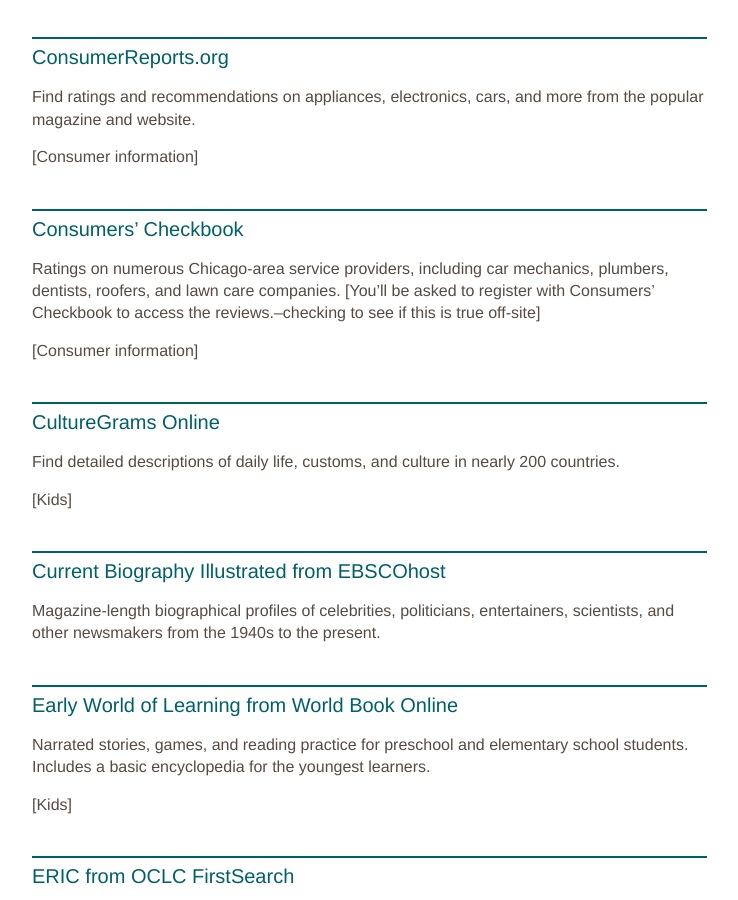
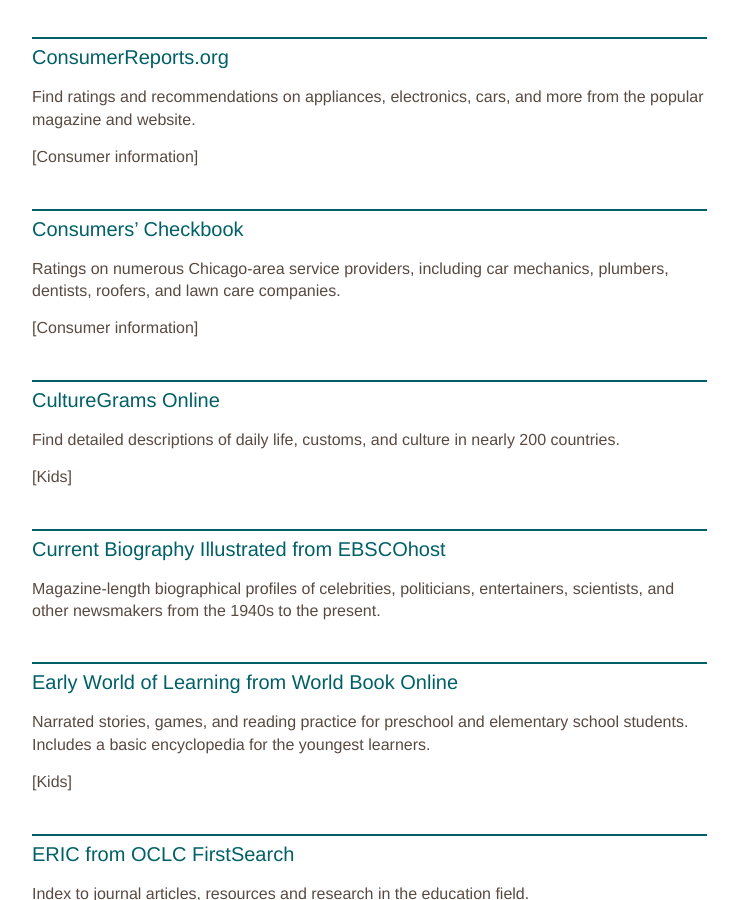
Before and after one commit to skokielibrary/spl-content, a Jekyll site: the page built from _content/bruce/resources--research-topic.markdown, in a window 1280 px wide and 900 px high, scrolled down 2183 px. Shown: the whole window, without its empty margins (126-864 px from the left). Built offline with Jekyll 4.4.1, drawn with Linux system fonts in a browser that asks for light colours.

Commit message:
Updated resources--research-topic.markdown

```diff
--- a/_content/bruce/resources--research-topic.markdown
+++ b/_content/bruce/resources--research-topic.markdown
@@ -72,7 +72,7 @@ Find ratings and recommendations on appliances, electronics, cars, and more from
 [Consumer information]
 
 ##Consumers' Checkbook
-Ratings on numerous Chicago-area service providers, including car mechanics, plumbers, dentists, roofers, and lawn care companies. [You'll be asked to register with Consumers' Checkbook to access the reviews.--checking to see if this is true off-site]
+Ratings on numerous Chicago-area service providers, including car mechanics, plumbers, dentists, roofers, and lawn care companies.
 
 [Consumer information]
 
```
